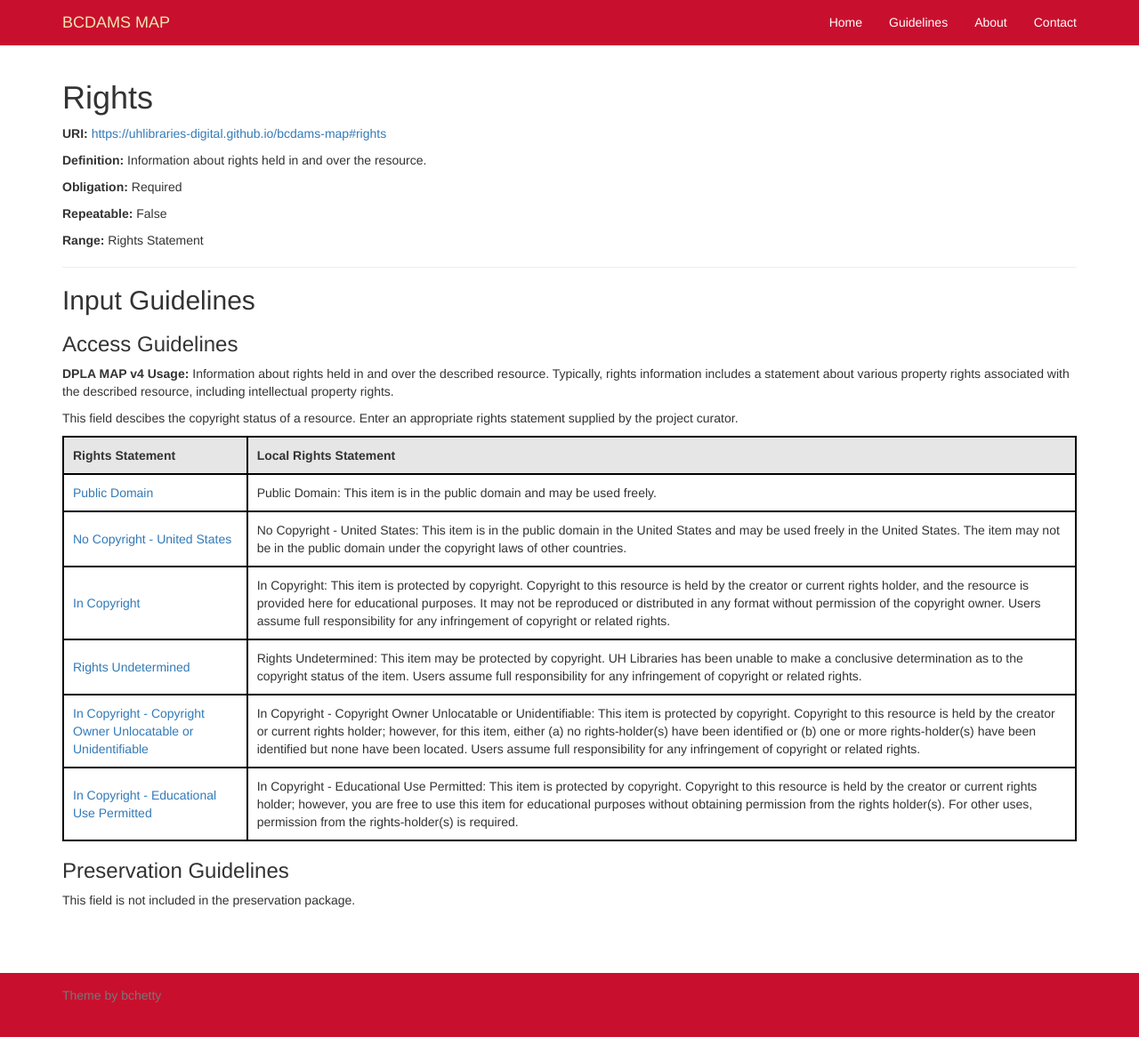
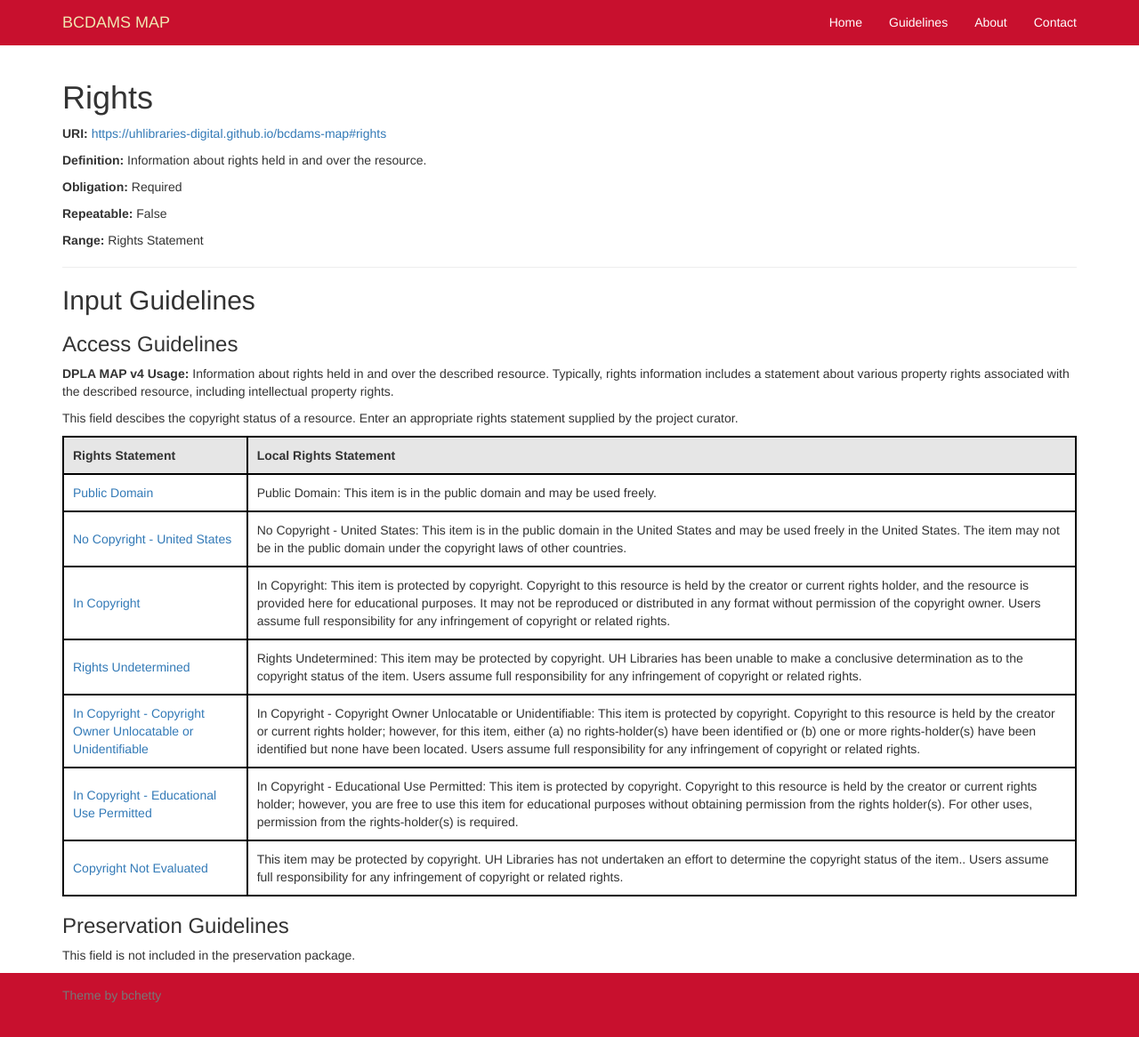
Before and after one commit to uhlibraries-digital/bcdams-map, a Jekyll site: the page built from guidelines/rights.md, in a window 1280 px wide and 1174 px high. Shown: the top 1166 px of the window at 89% size. Built offline with Jekyll 4.4.1, drawn with Linux system fonts in a browser that asks for light colours; nearby versions of some CDN libraries; comment, search, counter and statistics services are not loaded.

Commit message:
Update rights.md

```diff
--- a/guidelines/rights.md
+++ b/guidelines/rights.md
@@ -21,6 +21,7 @@ Rights Statement |     Local Rights Statement
 [Rights Undetermined](http://rightsstatements.org/vocab/UND/1.0/) | Rights Undetermined: This item may be protected by copyright. UH Libraries has been unable to make a conclusive determination as to the copyright status of the item. Users assume full responsibility for any infringement of copyright or related rights.
 [In Copyright - Copyright Owner Unlocatable or Unidentifiable](http://rightsstatements.org/vocab/InC-RUU/1.0/) | In Copyright - Copyright Owner Unlocatable or Unidentifiable: This item is protected by copyright. Copyright to this resource is held by the creator or current rights holder; however, for this item, either (a) no rights-holder(s) have been identified or (b) one or more rights-holder(s) have been identified but none have been located. Users assume full responsibility for any infringement of copyright or related rights.
 [In Copyright - Educational Use Permitted](http://rightsstatements.org/vocab/InC-EDU/1.0/) | In Copyright - Educational Use Permitted: This item is protected by copyright. Copyright to this resource is held by the creator or current rights holder; however, you are free to use this item for educational purposes without obtaining permission from the rights holder(s). For other uses, permission from the rights-holder(s) is required.
+[Copyright Not Evaluated](http://rightsstatements.org/vocab/CNE/1.0/) | This item may be protected by copyright. UH Libraries has not undertaken an effort to determine the copyright status of the item.. Users assume full responsibility for any infringement of copyright or related rights.
 
 ### Preservation Guidelines
 
```
